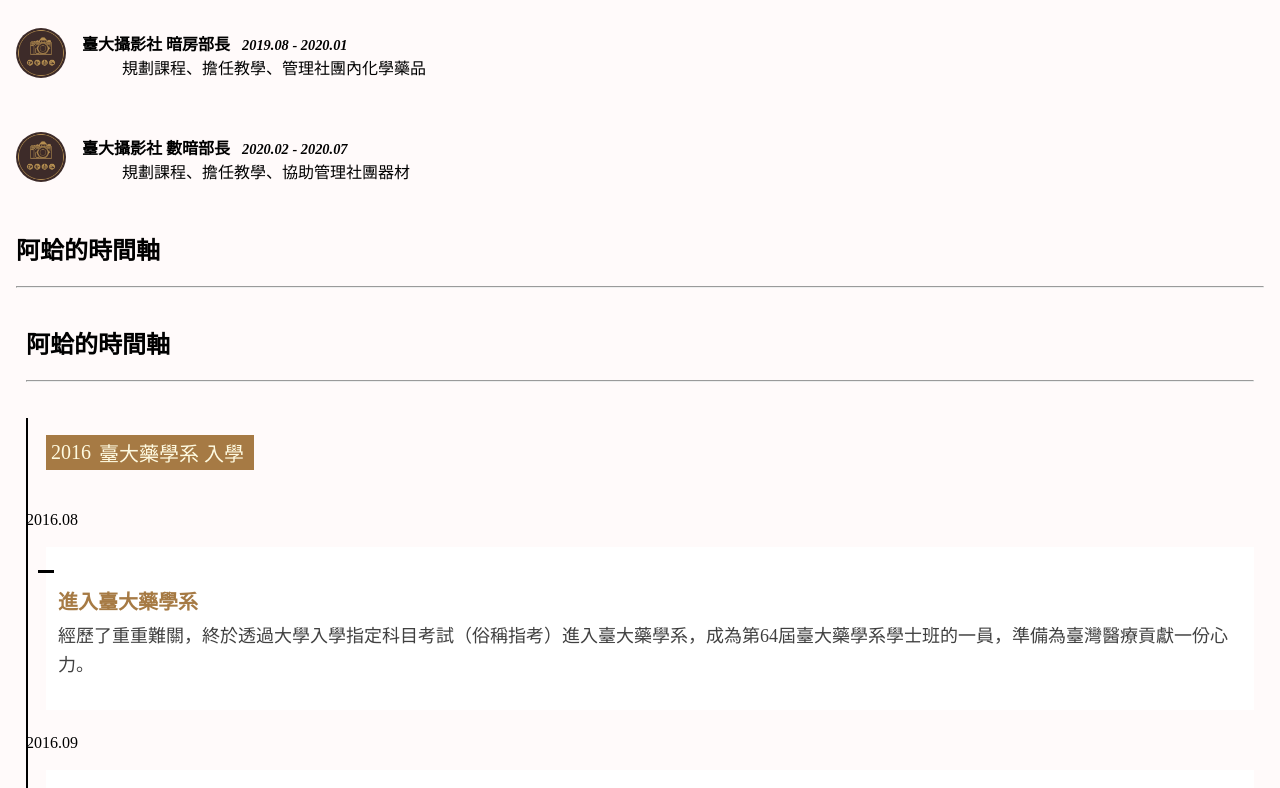
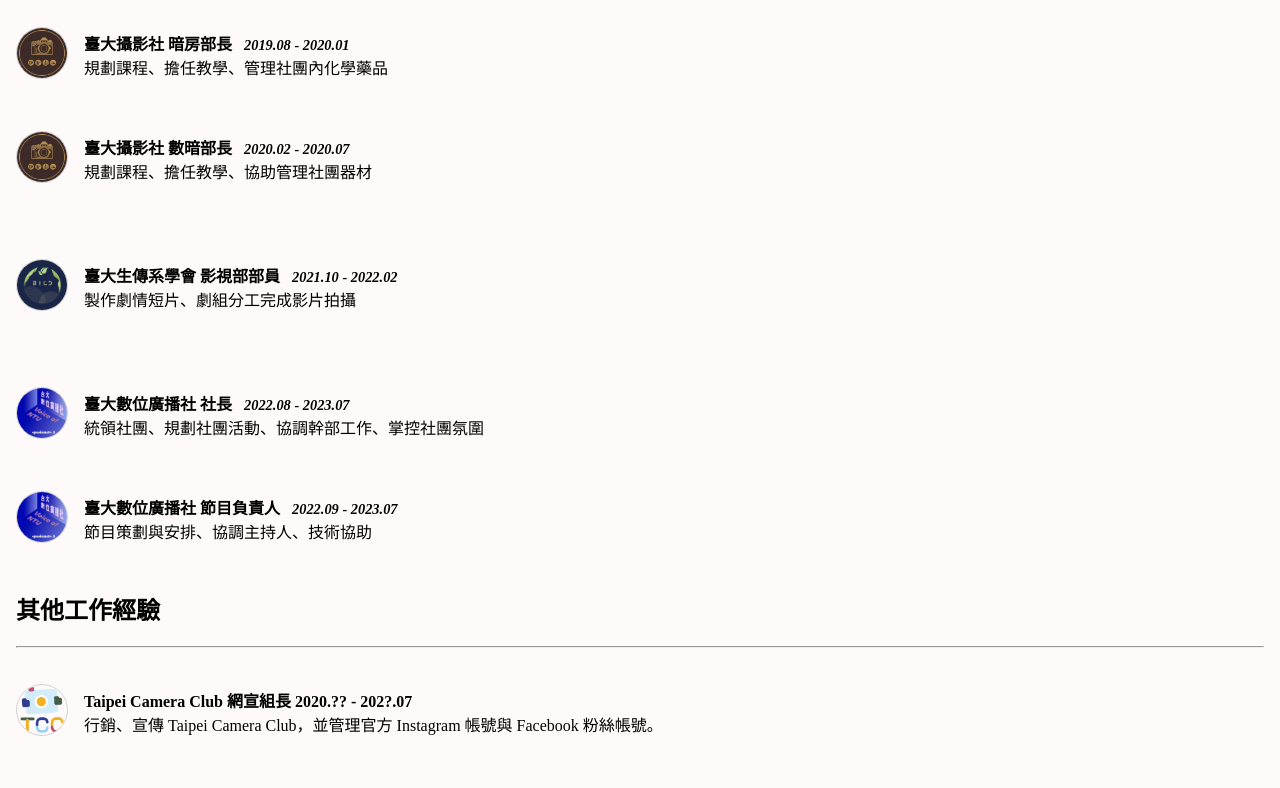
Before and after one commit to quanting56/Antinant-vue, a Vue app: page /about-me in a window 1280 px wide. Shown: the part 1020-1808 px from the top of the page. Built offline with nearby package versions, Linux system fonts and the light colour scheme.

Commit message:
fix: 修正AboutMeView文字

```diff
--- a/src/views/AboutMeView.vue
+++ b/src/views/AboutMeView.vue
@@ -4,7 +4,7 @@
     <section class="profile-section">
       <img :src="profile.img" :title="profile.name" alt="我的照片" class="profile-img" />
       <div class="profile-info">
-        <h1>{{ profile.name }}</h1>
+        <h1>{{ profile.name }} {{ profile.nameEnglish }}</h1>
         <hr />
         <div class="info-list">
           <div
@@ -13,7 +13,7 @@
             class="info-item"
           >
             <a :href="edu.link" target="_blank">
-              <img :src="edu.logo" alt="系徽" class="info-logo" />
+              <img :src="edu.logo" alt="系徽" :title="edu.logoName" class="info-logo" />
             </a>
             <dl>
               <dt>{{ edu.degree }}</dt>
@@ -54,11 +54,13 @@
               <img
                 :src="club.logo"
                 :alt="club.club"
+                :title="club.logoName"
                 class="club-logo"
               />
             </a>
-            <dl class="info">
-              <dt>{{ club.club }} {{ pos.title }}
+            <dl class="club-position-info">
+              <dt>
+                {{ club.club }} {{ pos.title }}
                 <span class="club-position-period">{{ pos.period }}</span>
               </dt>
               <dd>{{ pos.description }}</dd>
@@ -80,19 +82,34 @@
       <h2 id="jobExperience">其他工作經驗</h2>
       <hr />
       <!-- 工作經驗內容 -->
-      <div class="job-list">
+      <div class="jobs">
         <div
-          v-for="(jobE, idx) in jobExperiences"
-          :key="idx"
-          class="job-item"
+          v-for="(jobE, i) in jobExperiences"
+          :key="i"
+          class="job-block"
         >
-          <a :href="jobE.link" target="_blank">
-            <img :src="jobE.logo" :alt="jobE.conpany" class="job-logo" />
-          </a>
-          <dl>
-            <dt>{{ jobE.conpany }} {{ jobE.title }}</dt>
-            <dd>{{ jobE.content }}</dd>
-          </dl>
+          <div
+            v-for="(pos, j) in jobE.positions"
+            :key="j"
+            class="job-position"
+            :class="{ 'first': j === 0 }"
+          >
+            <a :href="jobE.link" target="_blank">
+              <img
+                :src="jobE.logo"
+                :alt="jobE.conpany"
+                :title="jobE.company"
+                class="job-logo"
+              />
+            </a>
+            <dl class="job-position-info">
+              <dt>
+                {{ jobE.company }} {{ pos.title }}
+                <span class="job-position-period">{{ pos.period }}</span>
+              </dt>
+              <dd>{{ pos.description }}</dd>
+            </dl>
+          </div>
         </div>
       </div>
     </section>
@@ -119,7 +136,8 @@ const images = import.meta.glob("../assets/about-me/*", { eager: true, as: "url"
 
 // 個人資料定義
 const profile = {
-  name: "董冠霆 Kuan-Ting Tung",
+  name: "董冠霆",
+  nameEnglish: "Kuan-Ting Tung",
   img: images["../assets/about-me/IMG_9028.jpg"]
 };
 
@@ -129,13 +147,15 @@ const education = [
     degree: "國立臺灣大學 藥學系 (2016 - 2020)",
     description: "學習基礎醫藥課程、醫病人際互動。",
     link: "https://rx.mc.ntu.edu.tw",
-    logo: images["../assets/about-me/nturx_mark.jpg"]
+    logo: images["../assets/about-me/nturx_mark.jpg"],
+    logoName: "臺大藥學系"
   },
   {
     degree: "國立臺灣大學 生物產業傳播暨發展學系 (2020 - 2024)",
     description: "學習行銷與傳播，並理解臺灣農業的發展。",
     link: "http://www.bicd.ntu.edu.tw",
-    logo: images["../assets/about-me/ntubicd_trademark.png"]
+    logo: images["../assets/about-me/ntubicd_trademark.png"],
+    logoName: "臺大生傳系",
   }
 ];
 
@@ -161,11 +181,12 @@ const clubPositions = [
     club: "臺大藥學系學會",
     link: "https://rx.mc.ntu.edu.tw/nturxsa/",
     logo: images["../assets/about-me/nturx_mark.jpg"],
+    logoName: "臺大藥學系",
     positions: [
       {
         title: "活動部部員",
         period: "2016.10 - 2017.05",
-        description: "製作劇情短片、劇組分工完成影片拍攝"
+        description: "籌辦系上活動，增進系上同學感情"
       }
     ]
   },
@@ -173,6 +194,7 @@ const clubPositions = [
     club: "臺大攝影社",
     link: "https://www.facebook.com/ntuphoto/",
     logo: images["../assets/about-me/ntuphoto_trademark.JPG"],
+    logoName: "臺大攝影研究社",
     positions: [
       {
         title: "活動部長",
@@ -191,16 +213,68 @@ const clubPositions = [
       }
     ]
   },
+  {
+    club: "臺大生傳系學會",
+    link: "https://www.facebook.com/NTUBICDSA/",
+    logo: images["../assets/about-me/ntubicdsab_trademark.JPG"],
+    logoName: "臺大生傳系學會",
+    positions: [
+      {
+        title: "影視部部員",
+        period: "2021.10 - 2022.02",
+        description: "製作劇情短片、劇組分工完成影片拍攝"
+      }
+    ]
+  },
+  {
+    club: "臺大數位廣播社",
+    link: "https://www.facebook.com/voiceofntu.2022/",
+    logo: images["../assets/about-me/voiceOfNtu_tardemark.JPG"],
+    logoName: "臺大數位廣播社/台大之聲",
+    positions: [
+      {
+        title: "社長",
+        period: "2022.08 - 2023.07",
+        description: "統領社團、規劃社團活動、協調幹部工作、掌控社團氛圍"
+      },
+      {
+        title: "節目負責人",
+        period: "2022.09 - 2023.07",
+        description: "節目策劃與安排、協調主持人、技術協助"
+      },
+    ]
+  },
 ];
 
 // 作品集預留
 const portfolios = [];
 
 // 工作經驗預留
-const jobExperiences = [];
+const jobExperiences = [
+  {
+    company: "Taipei Camera Club",
+    link: "https://quanting56.github.io/taipeicameraclub/",
+    logo: images["../assets/about-me/TCC_logo.png"],
+    positions: [
+      {
+        title: "網宣組長",
+        period: "2020.?? - 202?.07",
+        description: "行銷、宣傳 Taipei Camera Club，並管理官方 Instagram 帳號與 Facebook 粉絲帳號。"
+      }
+    ]
+  },
+];
 </script>
 
 <style scoped>
+dt {
+  font-weight: bold;
+}
+
+dd {
+  margin-left: 0;
+}
+
 .about-me-view {
   font-family: serif;
   padding: 80px 16px;
@@ -229,31 +303,34 @@ const jobExperiences = [];
   margin-right: 1rem;
 }
 .section { margin-top: 2rem; }
-.clubs {
+.clubs,
+.jobs {
   display: flex;
   flex-direction: column;
   gap: 2rem;
 }
-.club-block {
+.club-block,
+.job-block {
   display: flex;
   flex-direction: column;
   gap: 1rem;
 }
-.club-position {
+.club-position,
+.job-position {
   display: flex;
   align-items: center;
   gap: 1rem;
   padding-top: 0.5rem;
 }
-.club-position.first {
+.club-position.first,
+.job-position.first {
   padding-top: 1rem;
 }
-.club-logo {
+.club-logo,
+.job-logo {
   width: 50px;
   border-radius: 50%;
-}
-.info dt {
-  font-weight: bold;
+  border: 0.1px solid lightgray; /* 修CSS時決定要不要加這一行 */
 }
 .club-position-period {
   font-style: italic;
```
Also changed, not shown: src/assets/about-me/TCC_logo.png (added).
